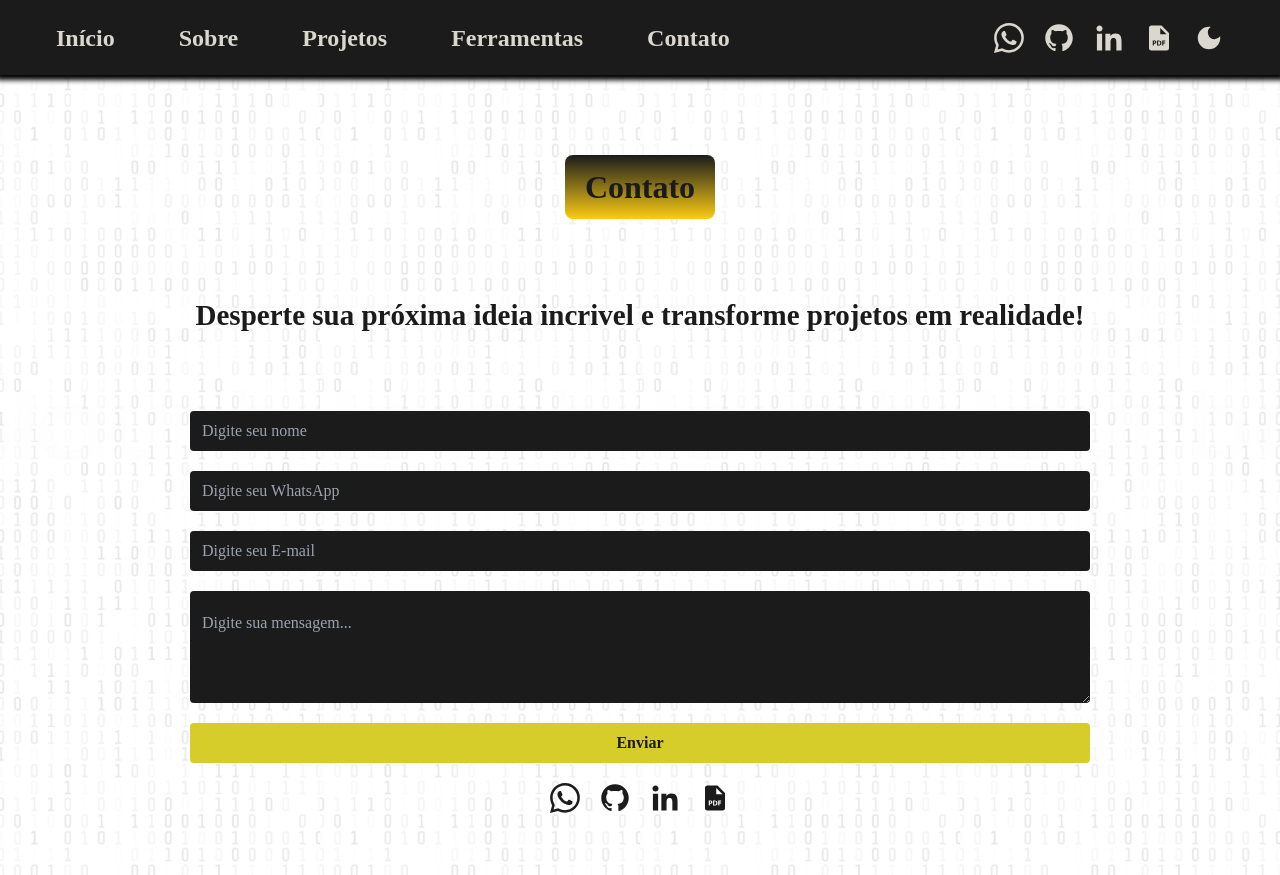
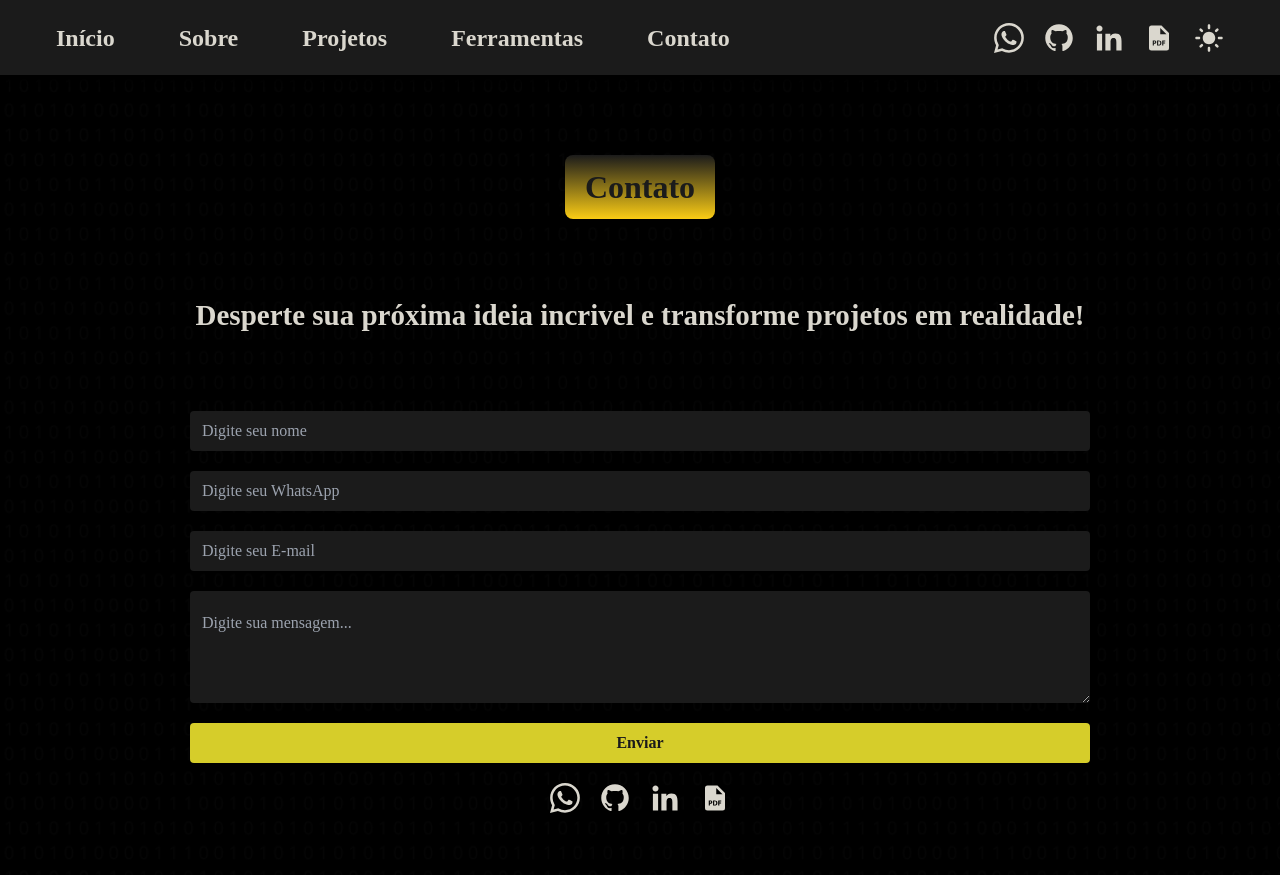
Before and after one commit to Geraldopereirads/portfolio-frontend, a Next.js app: page /contact in a window 1280 px wide. Both pictures are taken after a click on the button 1209 px from the left and 37 px from the top of the page. Built offline with nearby package versions, Linux system fonts and the light colour scheme.

Commit message:
fix: repair dark mode

```diff
--- a/src/components/ThemeSwither/index.tsx
+++ b/src/components/ThemeSwither/index.tsx
@@ -1,18 +1,27 @@
 "use client";
+import { useState, useEffect } from "react";
 import { useTheme } from "next-themes";
 import { MdDarkMode, MdLightMode } from "react-icons/md";
 
 const ThemeSwitcher = () => {
-  const { theme, setTheme } = useTheme();
+  const { theme, setTheme, resolvedTheme } = useTheme();
+  const [mounted, setMounted] = useState(false);
+
+  useEffect(() => {
+    setMounted(true);
+  }, []);
+
+  if (!mounted) return null;
 
   return (
-    <button onClick={() => setTheme(theme === "light" ? "dark" : "light")}>
-      {theme === "light" ? (
-        <MdDarkMode className="iconsSize hover"/>
+    <button onClick={() => setTheme(resolvedTheme === "dark" ? "light" : "dark")}>
+      {resolvedTheme === "dark" ? (
+        <MdLightMode className="iconsSize hover" />
       ) : (
-        <MdLightMode  className="iconsSize hover"/>
+        <MdDarkMode className="iconsSize hover" />
       )}
     </button>
   );
 };
+
 export default ThemeSwitcher;
--- a/src/pages/_app.tsx
+++ b/src/pages/_app.tsx
@@ -8,7 +8,6 @@
 import "swiper/css/pagination";
 import "swiper/css/scrollbar";
 import { register } from "swiper/element/bundle";
-import { Roboto } from "next/font/google";
 
 register();
 
```
